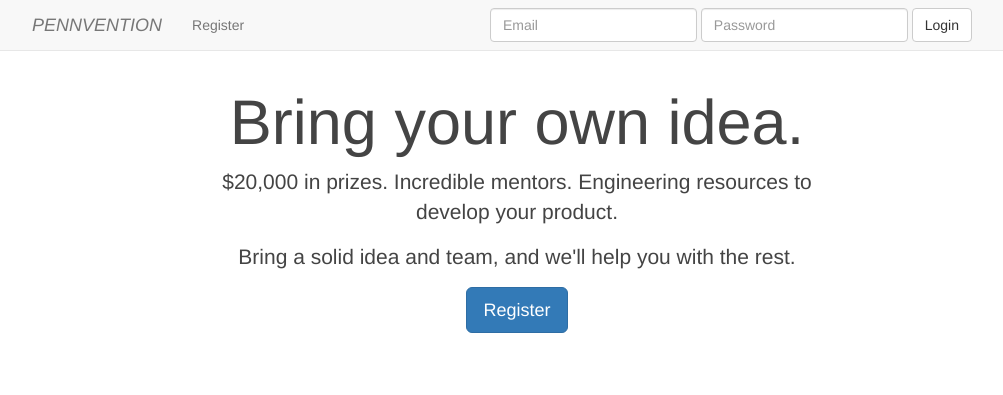
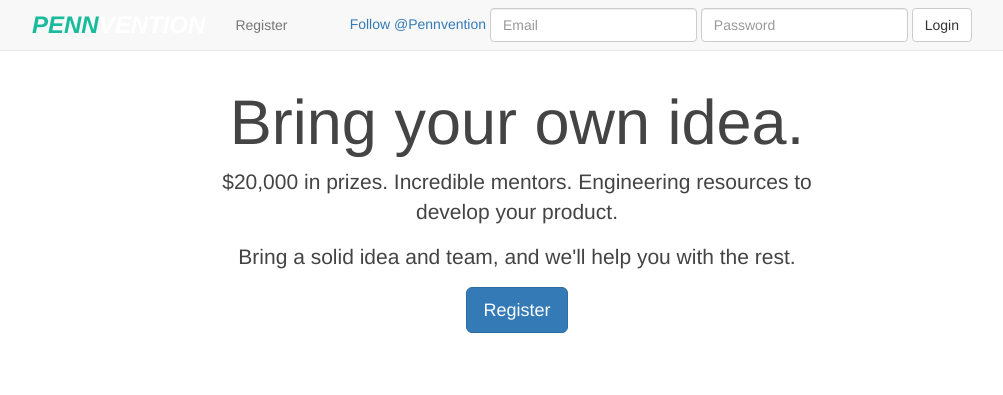
Before and after one commit to Pennvention/pvapp, a Flask app: page /home in a window 1280 px wide. Shown: the top 395 px of the page, without its empty margins (123-1126 px from the left). Run offline with Flask 2, Linux system fonts and the light colour scheme; parts of the project's set-up code (start-up, migrations or seed data) failed here and were passed over; some libraries are stand-ins or nearby versions.

Commit message:
social media and logo improvements

```diff
--- a/pvapp/static/css/main.css
+++ b/pvapp/static/css/main.css
@@ -76,7 +76,7 @@ img.pastwinnerpic {
 
 .jumbotron {
   margin-top: -50px;
-  background: rgba(255, 255, 255, 0.6);
+  background: rgba(255, 255, 255, 0.9);
   text-align:center;
 }
 
@@ -105,3 +105,20 @@ img.pastwinnerpic {
   background-position: center center;
   background-size: contain;
 }
+
+#twitter-widget-0 {
+  margin-top: 12px;
+}
+
+.navbar-brand {
+  font-weight: 900;
+  font-size:24px;
+}
+
+#pv-title {
+  color: #18bc9c;
+}
+
+#pv-title-white, #pv-title-white:hover {
+  color: white;
+}
--- a/pvapp/templates/layoutbase.html
+++ b/pvapp/templates/layoutbase.html
@@ -18,6 +18,15 @@
         });
     });
     </script>
+    <script>!function(d,s,id){var js,fjs=d.getElementsByTagName(s)[0];if(!d.getElementById(id)){js=d.createElement(s);js.id=id;js.src="//platform.twitter.com/widgets.js";fjs.parentNode.insertBefore(js,fjs);}}(document,"script","twitter-wjs");</script>
+  <div id="fb-root"></div>
+  <script>(function(d, s, id) {
+    var js, fjs = d.getElementsByTagName(s)[0];
+    if (d.getElementById(id)) return;
+    js = d.createElement(s); js.id = id;
+    js.src = "//connect.facebook.net/en_US/all.js#xfbml=1&appId=573812696015465";
+    fjs.parentNode.insertBefore(js, fjs);
+  }(document, 'script', 'facebook-jssdk'));</script>
   </head>
   <body data-spy="scroll" data-target="#bs-navbar">
 
@@ -31,7 +40,7 @@
                 <span class="sr-only">Toggle navigation</span>
                 <span class="icon-bar"></span>
               </button>
-              <a class="navbar-brand" href="{{ url_for('home') }}"><i>PENNVENTION</i></a>
+              <a class="navbar-brand" href="{{ url_for('home') }}"><i><span id="pv-title">PENN</span><span id="pv-title-white">VENTION</span></i></a>
             </div><!-- .navbar-header -->
             <div class="collapse navbar-collapse" id="bs-navbar">
               <ul class="nav navbar-nav">
@@ -61,8 +70,11 @@
                 <li><a href="{{ url_for('signout') }}">Sign Out</a></li>
               </ul>
               {% else %}
+                <form class="navbar-form navbar-right" action="{{ url_for('signin') }}" method=post>
+                <div class="fb-like" data-href="https://facebook.com/pennvention" data-layout="button" data-action="like" data-show-faces="true" data-share="false"></div>
+                &nbsp;
+                <a href="https://twitter.com/pennvention" class="twitter-follow-button" data-show-count="false" data-lang="en" data-size="regular">Follow @Pennvention</a>
               {% if login %}
-                <form class="navbar-form navbar-right" action="{{ url_for('signin') }}" method=post>
                   {{ login.hidden_tag() }}
                   <div class="form-group">
                     {{ login.email.label(class_="sr-only") }}
@@ -73,8 +85,8 @@
                     {{ login.password(class_="form-control", placeholder="Password") }}
                   </div>
                   <button type="submit" class="btn btn-default" id="submit" name="submit" type="submit" value="Send">Login</button>
+              {% endif %}
                 </form>
-              {% endif %}
               {% endif %}
             </div><!-- /.navbar-collapse -->
           </div>
```
